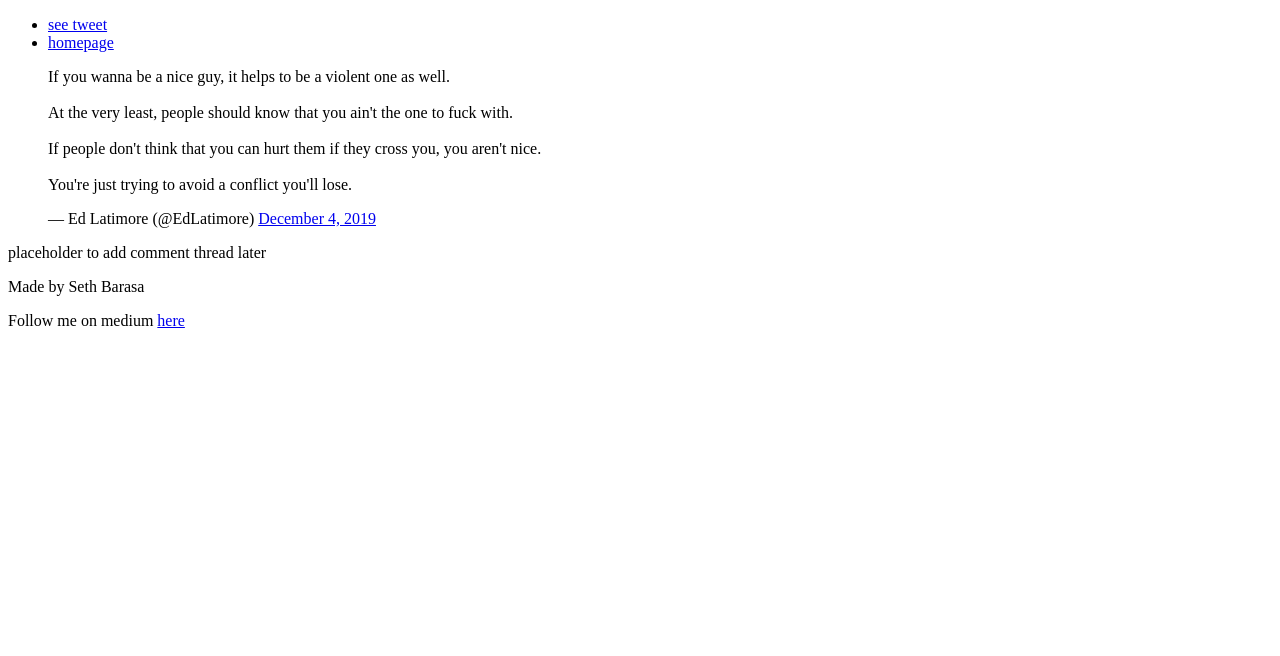
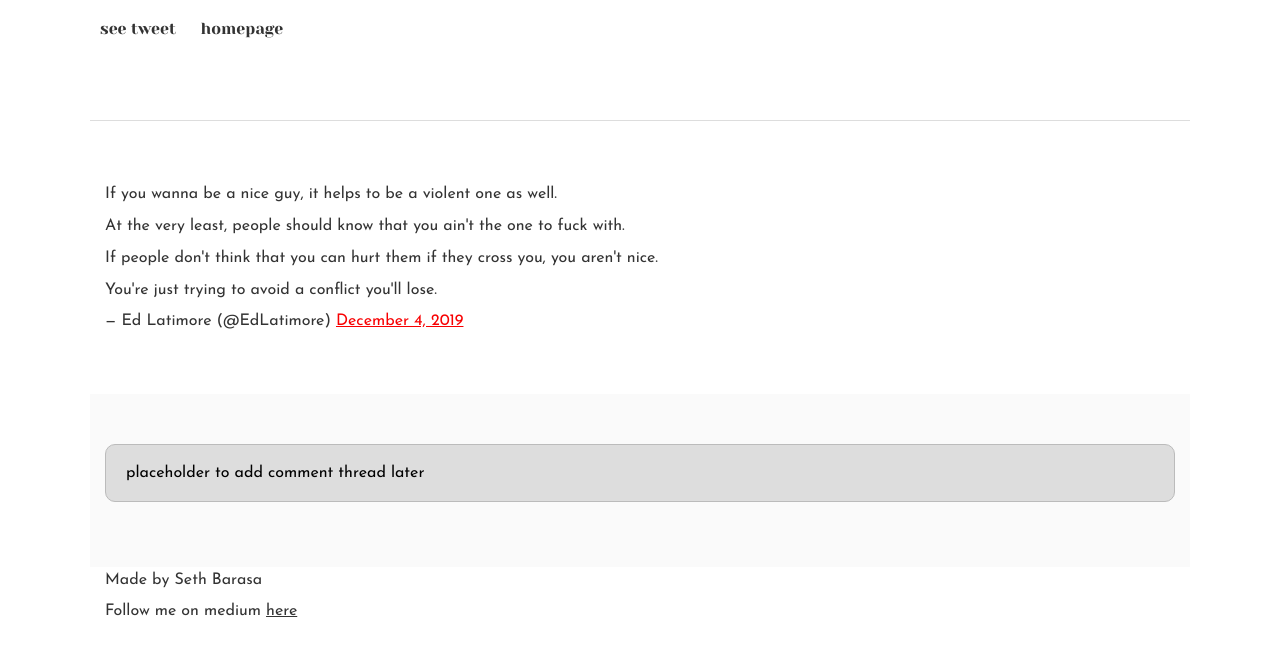
Before and after one commit to barasa001/alu-web-development, a plain HTML site: page css_basic/tweets.html in a window 1280 px wide. Drawn offline with Linux system fonts and the light colour scheme.

Commit message:
Update tweets.html

```diff
--- a/css_basic/tweets.html
+++ b/css_basic/tweets.html
@@ -2,8 +2,10 @@
 <html lan="eng">
     <head>
         <title>MY FIRST PROJECT</title>
+        <link href="base.css" rel="stylesheet">
+        <link href="styles.css" rel="stylesheet">
     </head>
-    <body>
+    <body class="works_on_smartphone">
         <header>
             <ul>
                 <li><a href=file:///C:/Users/user/.vscode/html%20project/tweets.html>see tweet</a></li>
```
